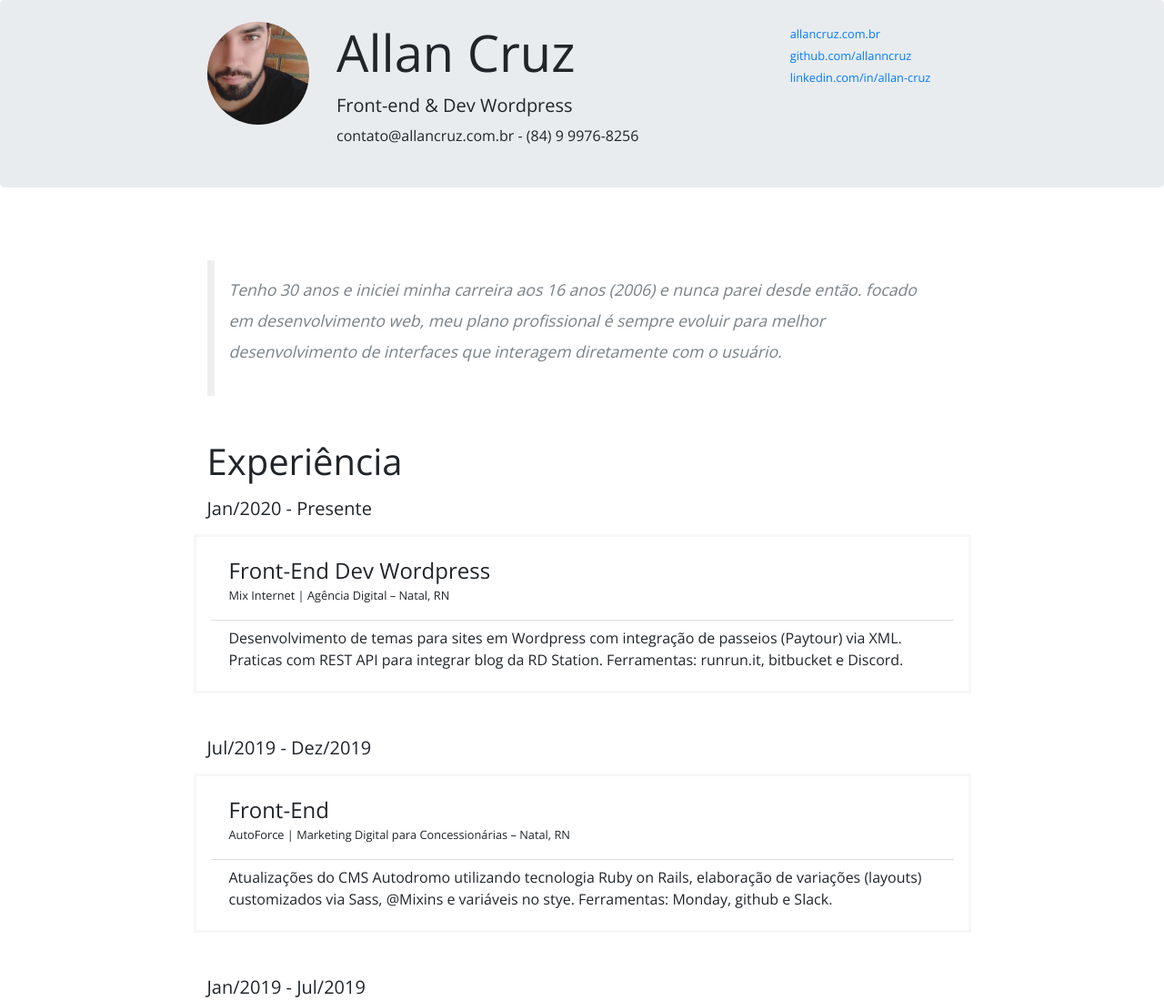
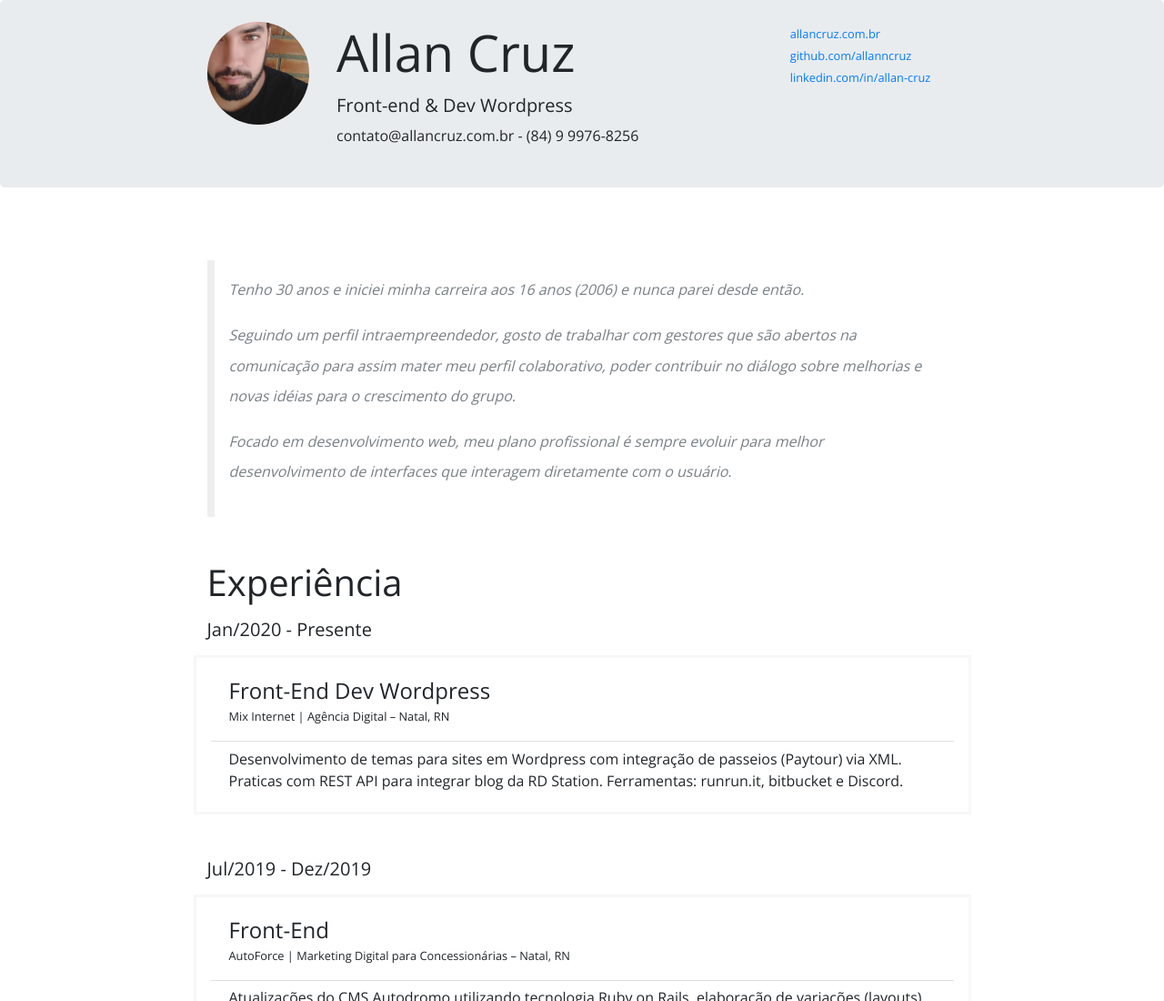
Before and after one commit to allanncruz/cv, a website: page src/index.html in a window 1280 px wide. Shown: the top 1100 px of the page at 91% size. Drawn offline with nearby package versions, Linux system fonts and the light colour scheme; files that its build step writes are made by us from their sources.

Commit message:
update description

```diff
--- a/src/index.html
+++ b/src/index.html
@@ -49,9 +49,13 @@
 
                 <section class="about">
                     <blockquote class="px-4 py-3 my-5 font-italic border-0 position-relative">
-                        <p>Tenho 30 anos e iniciei minha carreira aos 16 anos (2006) e nunca parei desde então.
-                            focado em desenvolvimento web, meu plano profissional é sempre evoluir para melhor desenvolvimento de interfaces que interagem diretamente com o usuário.</p>
-                    </blockquote>
+                        <p>Tenho 30 anos e iniciei minha carreira aos 16 anos (2006) e nunca parei desde então.</p>
+
+<p>Seguindo um perfil intraempreendedor, gosto de trabalhar com gestores que são abertos na comunicação para assim mater meu perfil colaborativo, poder contribuir no diálogo sobre melhorias e novas idéias para o crescimento do grupo.
+</p>
+<p>Focado em desenvolvimento web, meu plano profissional é sempre evoluir para melhor desenvolvimento de interfaces que interagem diretamente com o usuário.
+
+</p>                    </blockquote>
                 </section>
 
                 <section class="experience">
--- a/src/styles/app.scss
+++ b/src/styles/app.scss
@@ -3,6 +3,7 @@ body {
 }
 p{
   line-height: 2.1rem;
+  font-size:16px;
 }
 
 .bd-example {
```
